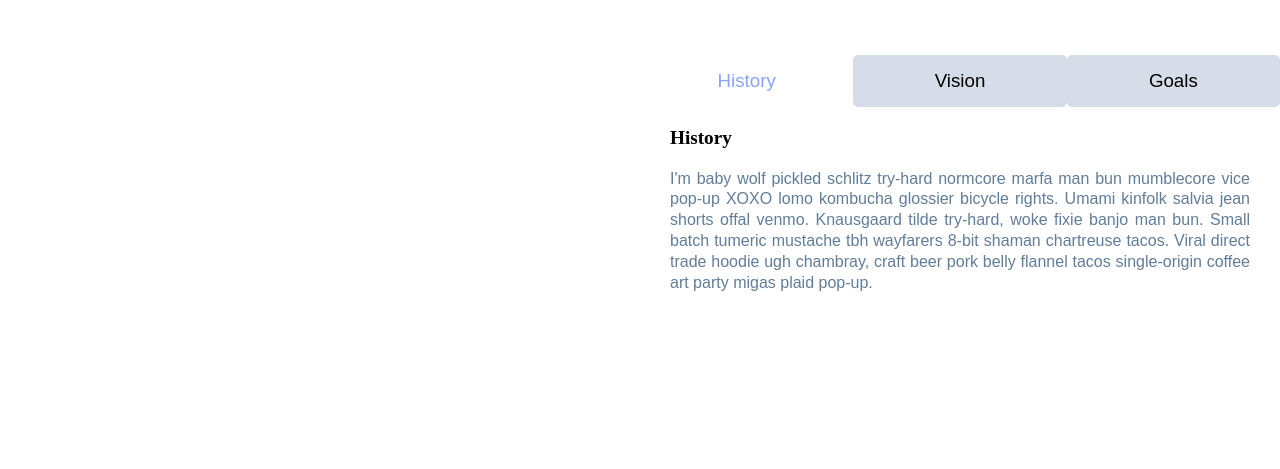
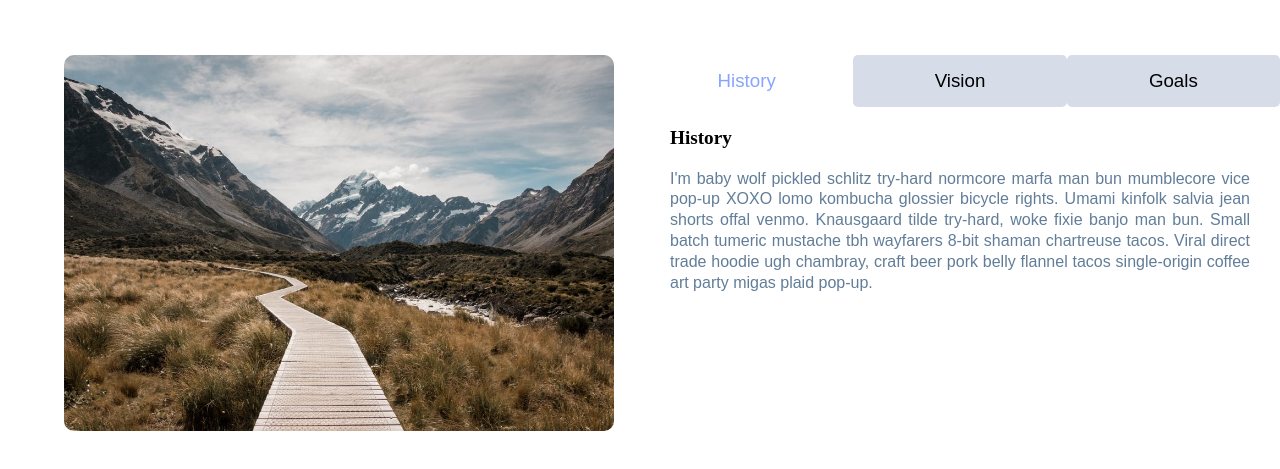
Before and after one commit to MuhammadReyan/tabs-in-javascript, a plain HTML site: page index.html in a window 1280 px wide. Shown: the part 135-604 px from the top of the page. Drawn offline with Linux system fonts and the light colour scheme; the site is published under a folder, as on GitHub Pages, so addresses that start at the root find nothing.

Commit message:
Update index.html

```diff
--- a/index.html
+++ b/index.html
@@ -18,7 +18,7 @@
 
     <div class="main-container">
         <div class="img-container">
-            <img src="/assests/hero-bcg.jpeg" alt="">
+            <img src="assests/hero-bcg.jpeg" alt="">
         </div>
 
 
```
